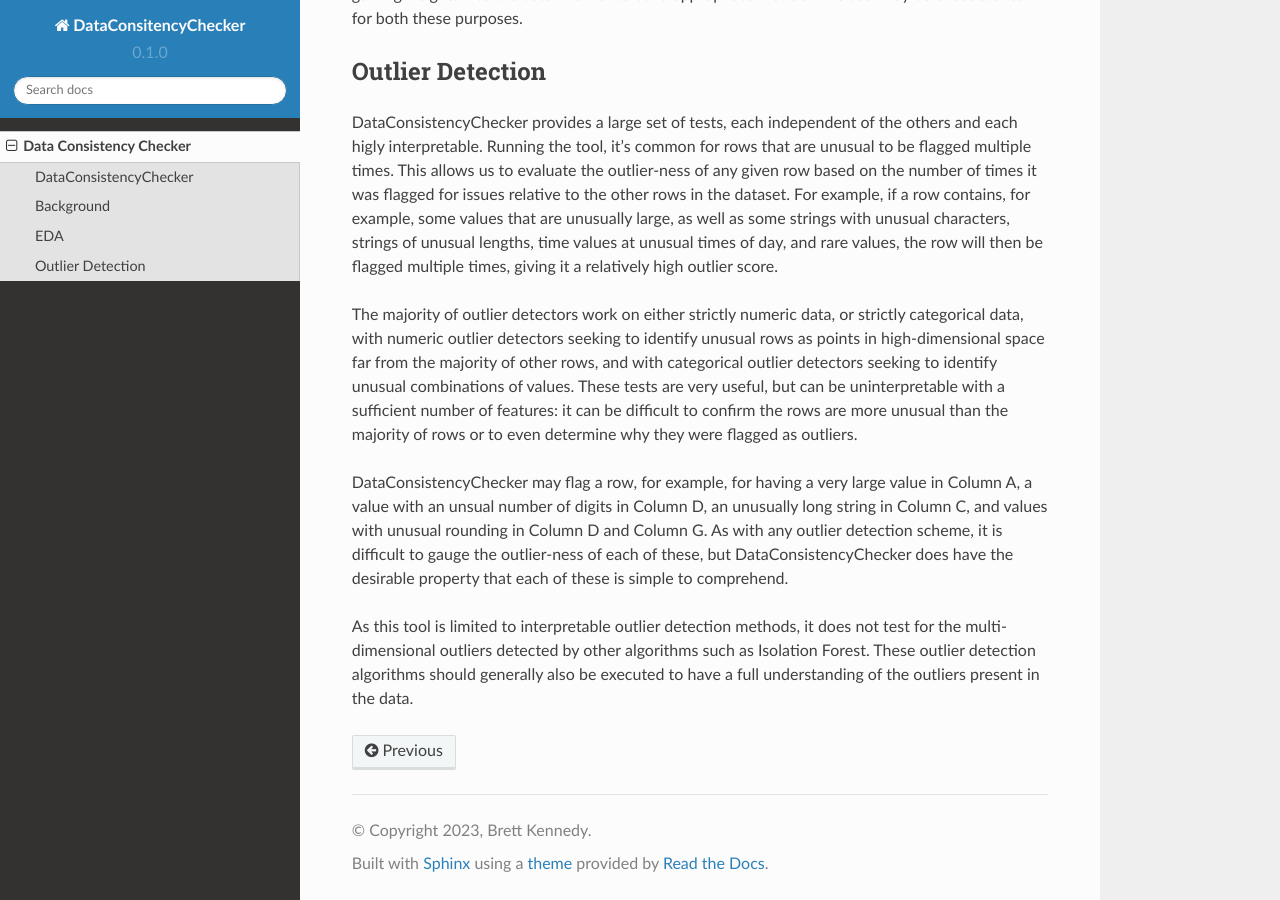
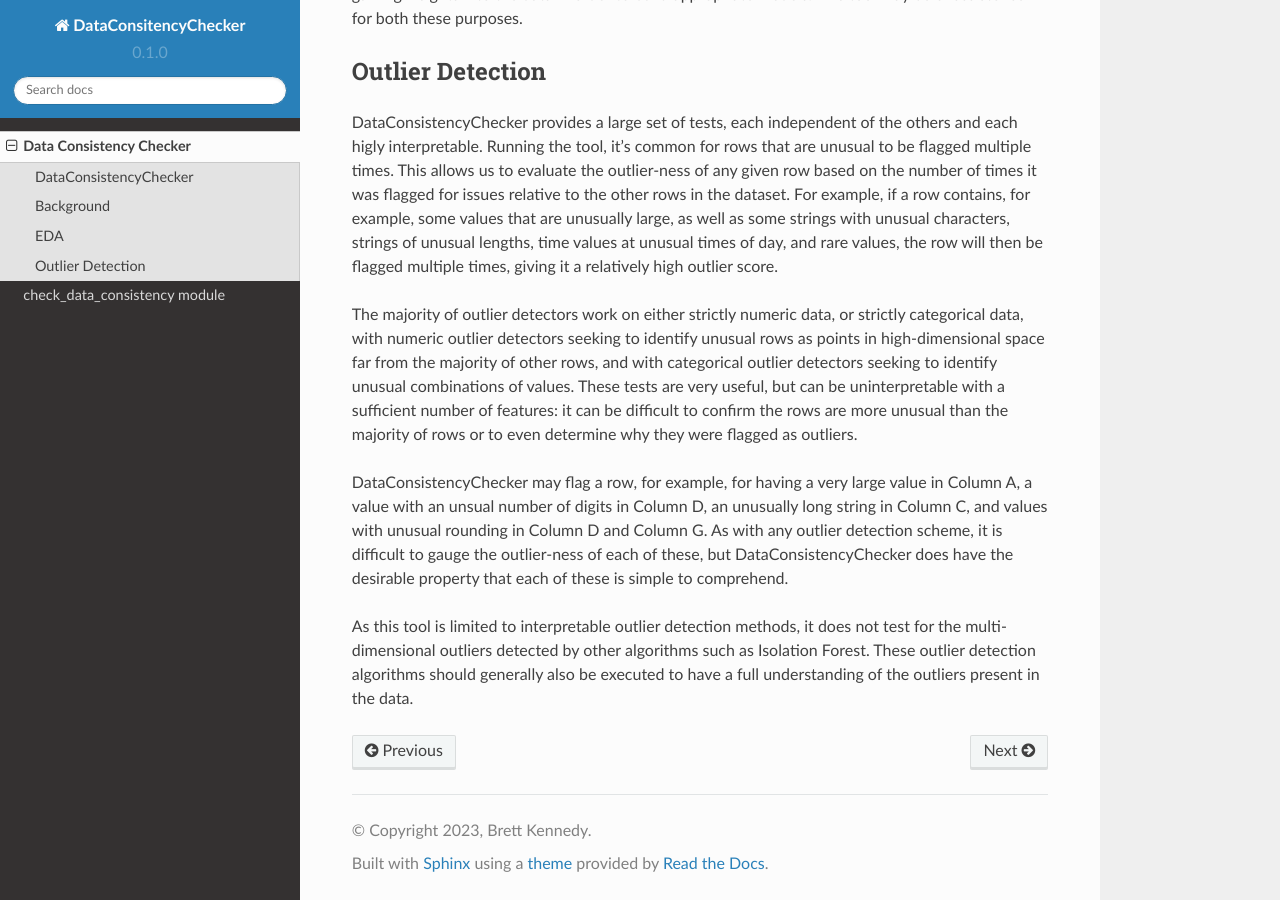
Before and after one commit to Brett-Kennedy/DataConsistencyChecker, a Sphinx documentation site: the page built from docs/Overview.rst, in a window 1280 px wide and 900 px high, scrolled down 1401 px. Built offline with Sphinx 7.4.7 and the Read the Docs theme 2.0.0, drawn with Linux system fonts in a browser that asks for light colours; pages that are not in the unit, such as notebooks, are missing from menus.

Commit message:
Add files via upload

```diff
--- /dev/null
+++ b/docs/check_data_consistency.rst
@@ -0,0 +1,7 @@
+check\_data\_consistency module
+===============================
+
+.. automodule:: check_data_consistency
+   :members:
+   :undoc-members:
+   :show-inheritance:
--- a/docs/index.rst
+++ b/docs/index.rst
@@ -14,4 +14,4 @@ Contents
 
    Overview
    Getting Started
-   API
+   check_data_consistency
```
